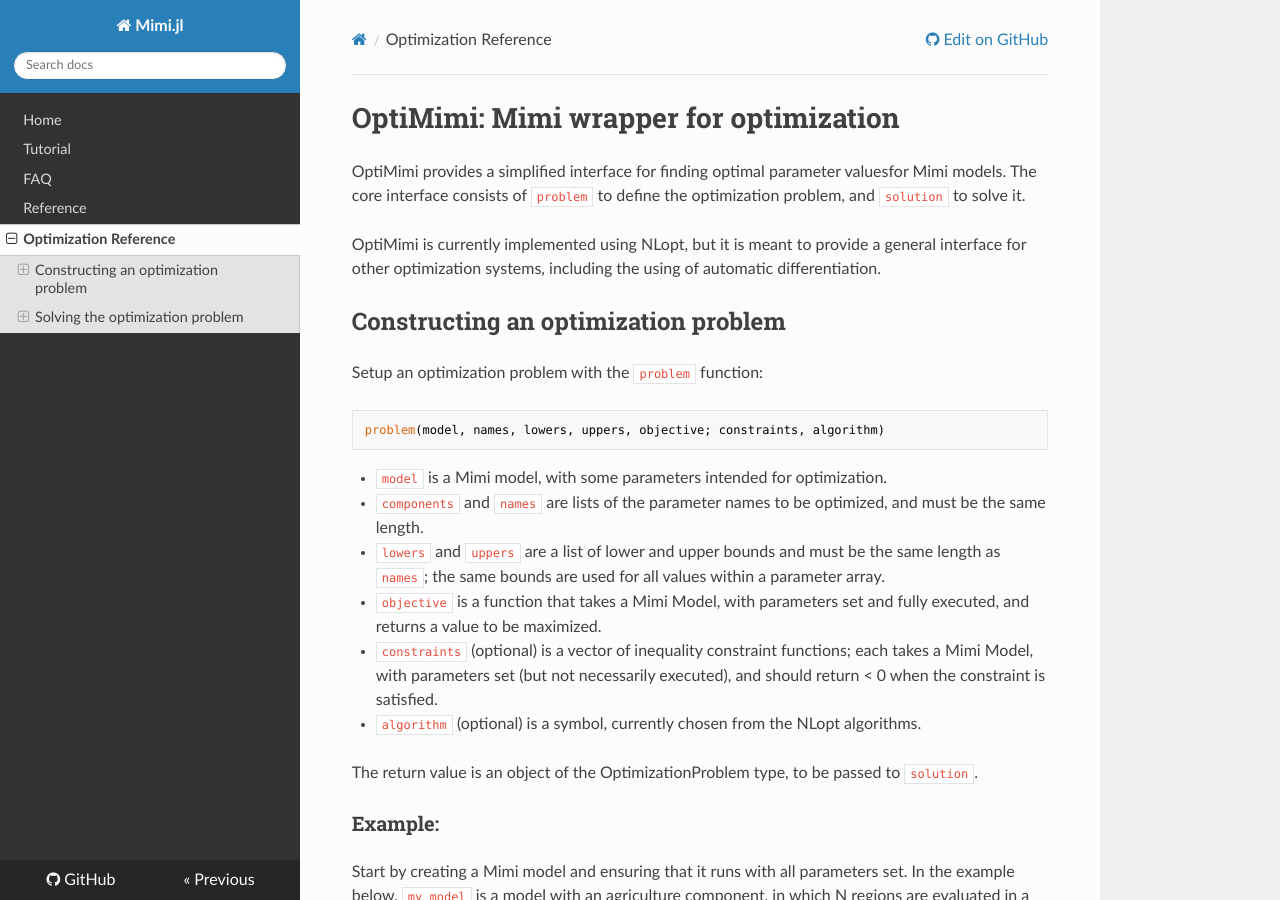
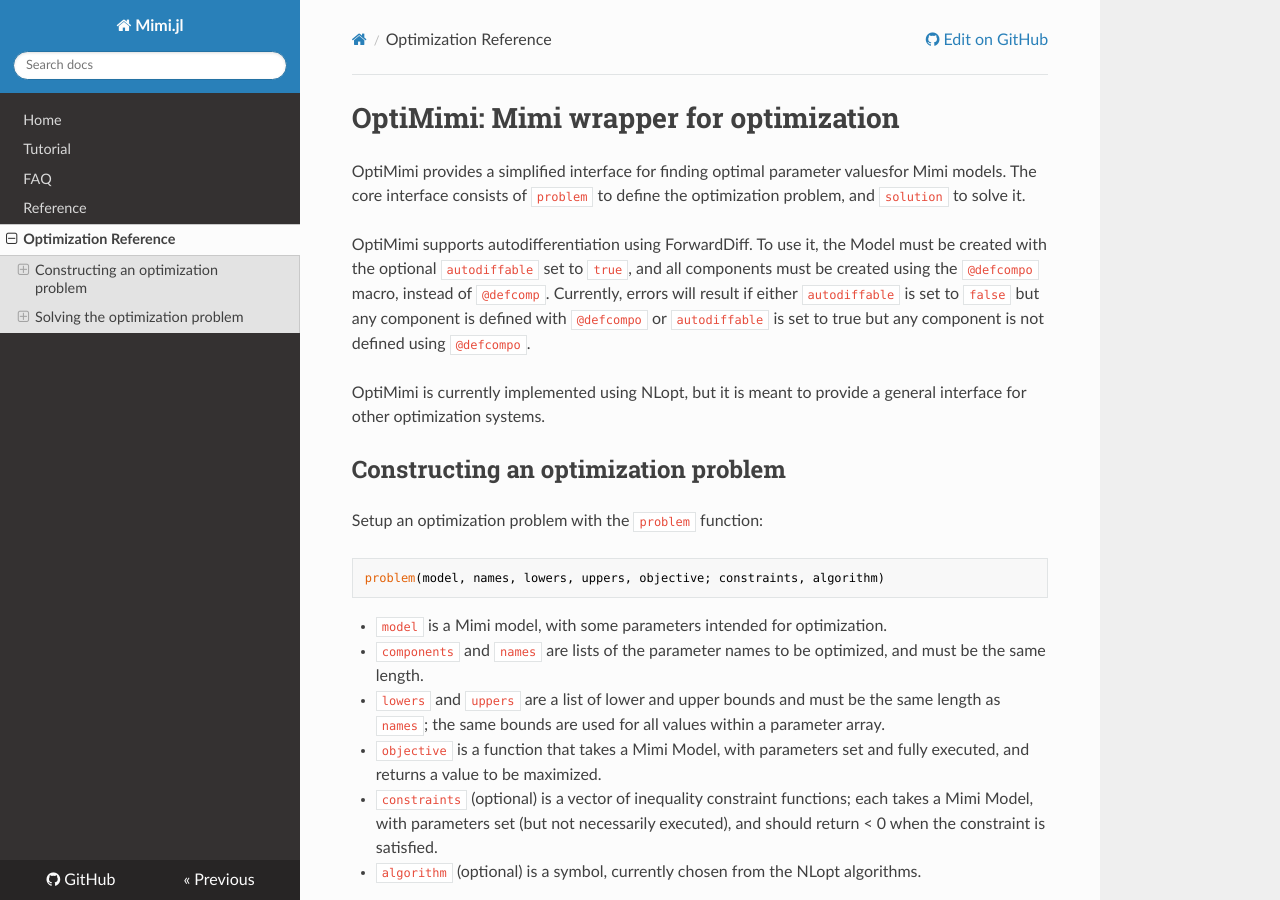
Before and after one commit to mimiframework/Mimi.jl, an MkDocs documentation site: the page built from doc/optimimi.md, in a window 1280 px wide and 900 px high. Built offline with MkDocs 1.6.1, drawn with Linux system fonts in a browser that asks for light colours; nearby versions of some CDN libraries; old or Windows-style settings are respelled for this version of MkDocs.

Commit message:
forward differentiation in OptiMimi

```diff
--- a/doc/optimimi.md
+++ b/doc/optimimi.md
@@ -4,9 +4,16 @@ OptiMimi provides a simplified interface for finding optimal parameter
 valuesfor Mimi models.  The core interface consists of `problem` to
 define the optimization problem, and `solution` to solve it.
 
+OptiMimi supports autodifferentiation using ForwardDiff.  To use it,
+the Model must be created with the optional `autodiffable` set to
+`true`, and all components must be created using the `@defcompo`
+macro, instead of `@defcomp`.  Currently, errors will result if either
+`autodiffable` is set to `false` but any component is defined with
+`@defcompo` or `autodiffable` is set to true but any component is not
+defined using `@defcompo`.
+
 OptiMimi is currently implemented using NLopt, but it is meant to
-provide a general interface for other optimization systems, including
-the using of automatic differentiation.
+provide a general interface for other optimization systems.
 
 ## Constructing an optimization problem
 
```
Also changed, not shown: 3 other files.
